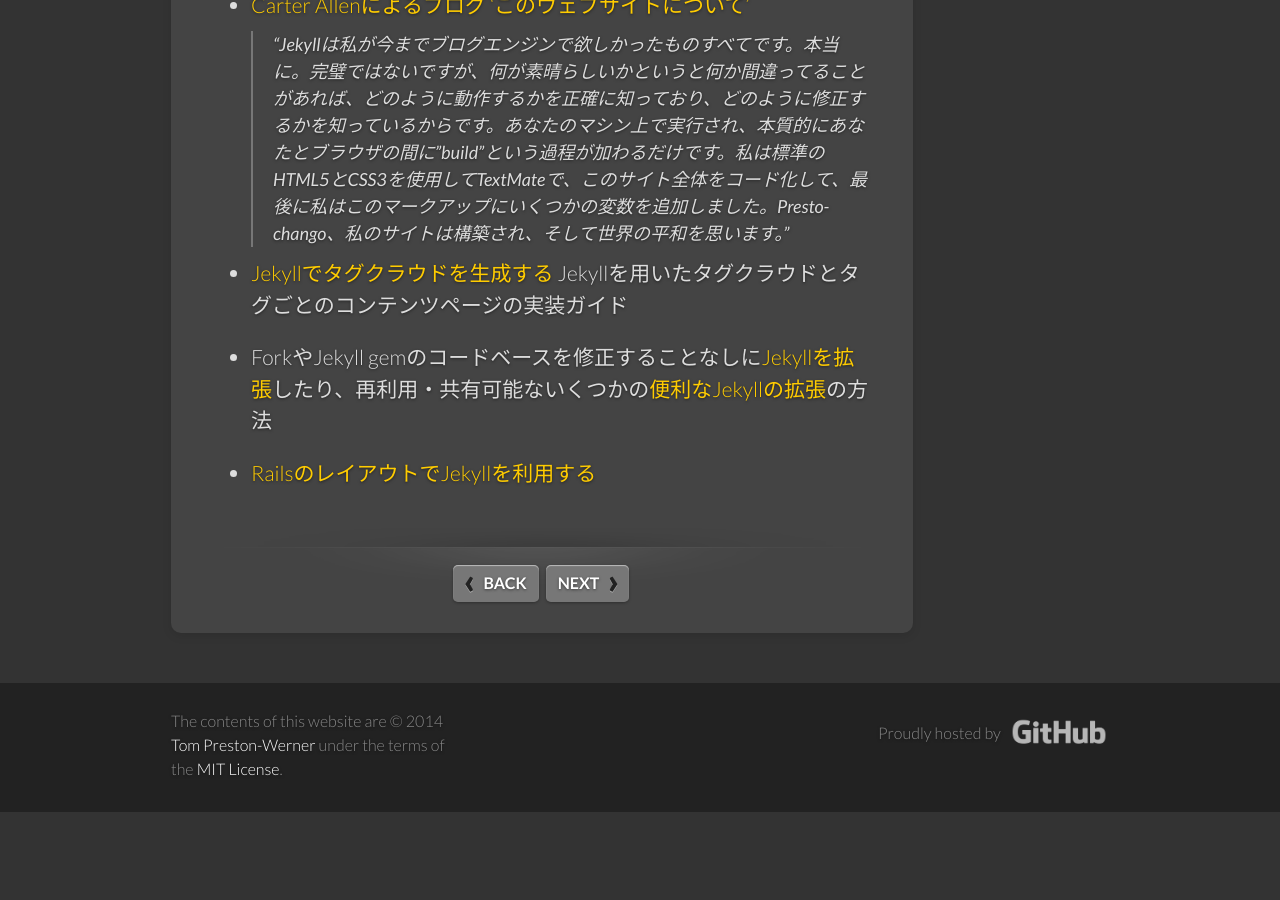
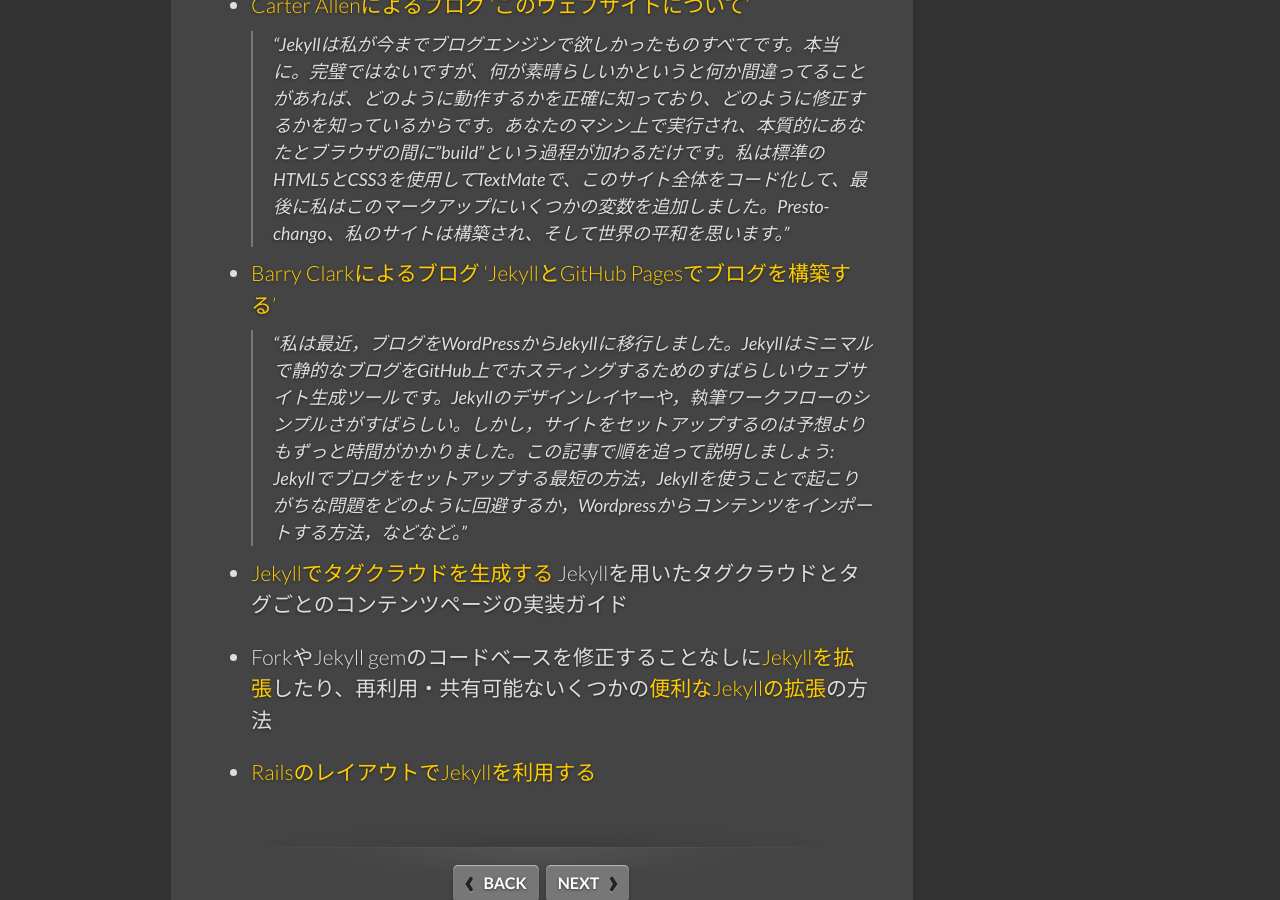
Before and after one commit to jekyllrb-ja/jekyllrb-ja.github.io, a Jekyll site: the page built from _docs/resources.md, in a window 1280 px wide and 900 px high, scrolled down 1379 px. Built offline with Jekyll 4.4.1, drawn with Linux system fonts in a browser that asks for light colours; nearby versions of some CDN libraries; comment, search, counter and statistics services are not loaded; before the commit the page ends 2191 px from its top, so only the background shows below that.

Commit message:
resources.mdを本家に追従

```diff
--- a/_docs/resources.md
+++ b/_docs/resources.md
@@ -88,6 +88,8 @@
   > “Jekyllは非常によく設計されており、WordPress以前に立ち戻らせてくれる。男が男であり、HTMLが静的であった頃に。私はこのアイデアが気に入っていて、支持してしているし、そしてこのコア部分にいくつかの改良も加えています。ここで、私はこのサイト以外の利用者の為に私のFork内容の要点のいくつかについて指摘しておきます。”
 - [Carter Allenによるブログ ‘このウェブサイトについて’](http://cartera.me/2010/08/12/about-this-website/)
   > “Jekyllは私が今までブログエンジンで欲しかったものすべてです。本当に。完璧ではないですが、何が素晴らしいかというと何か間違ってることがあれば、どのように動作するかを正確に知っており、どのように修正するかを知っているからです。あなたのマシン上で実行され、本質的にあなたとブラウザの間に”build"という過程が加わるだけです。私は標準のHTML5とCSS3を使用してTextMateで、このサイト全体をコード化して、最後に私はこのマークアップにいくつかの変数を追加しました。Presto-chango、私のサイトは構築され、そして世界の平和を思います。”
+- [Barry Clarkによるブログ ‘JekyllとGitHub Pagesでブログを構築する’](http://www.smashingmagazine.com/2014/08/01/build-blog-jekyll-github-pages/)
+  > “私は最近，ブログをWordPressからJekyllに移行しました。Jekyllはミニマルで静的なブログをGitHub上でホスティングするためのすばらしいウェブサイト生成ツールです。Jekyllのデザインレイヤーや，執筆ワークフローのシンプルさがすばらしい。しかし，サイトをセットアップするのは予想よりもずっと時間がかかりました。この記事で順を追って説明しましょう: Jekyllでブログをセットアップする最短の方法，Jekyllを使うことで起こりがちな問題をどのように回避するか，Wordpressからコンテンツをインポートする方法，などなど。”
 - [Jekyllでタグクラウドを生成する](http://www.justkez.com/generating-a-tag-cloud-in-jekyll/)
 Jekyllを用いたタグクラウドとタグごとのコンテンツページの実装ガイド
 
@@ -98,6 +100,8 @@
   > “Jekyll is a well-architected throwback to a time before WordPress, when men were men, and HTML was static. I like the ideas it espouses, and have made a few improvements to it’s core. Here, I’ll point out some highlights of my fork in the hopes that they see usage beyond this site.”
 - [‘About this Website’, by Carter Allen](http://cartera.me/2010/08/12/about-this-website/)
   > “Jekyll is everything that I ever wanted in a blogging engine. Really. It isn’t perfect, but what’s excellent about it is that if there’s something wrong, I know exactly how it works and how to fix it. It runs on the your machine only, and is essentially an added”build" step between you and the browser. I coded this entire site in TextMate using standard HTML5 and CSS3, and then at the end I added just a few little variables to the markup. Presto-chango, my site is built and I am at peace with the world.”
+- [‘Build A Blog With Jekyll And GitHub Pages’, by Barry Clark](http://www.smashingmagazine.com/2014/08/01/build-blog-jekyll-github-pages/)
+  > “I recently migrated my blog from WordPress to Jekyll, a fantastic website generator that’s designed for building minimal, static blogs to be hosted on GitHub Pages. The simplicity of Jekyll’s theming layer and writing workflow is fantastic; however, setting up my website took a lot longer than expected. In this article we'll walk through: the quickest way to set up a Jekyll powered blog, how to avoid common problems with using Jekyll, how to import your content from Wordpress, and more.”
 - [Generating a Tag Cloud in Jekyll](http://www.justkez.com/generating-a-tag-cloud-in-jekyll/)
 A guide to implementing a tag cloud and per-tag content pages using Jekyll.
 -->
```
Also changed, not shown: other parts of _docs/resources.md (+1 -1 lines).
